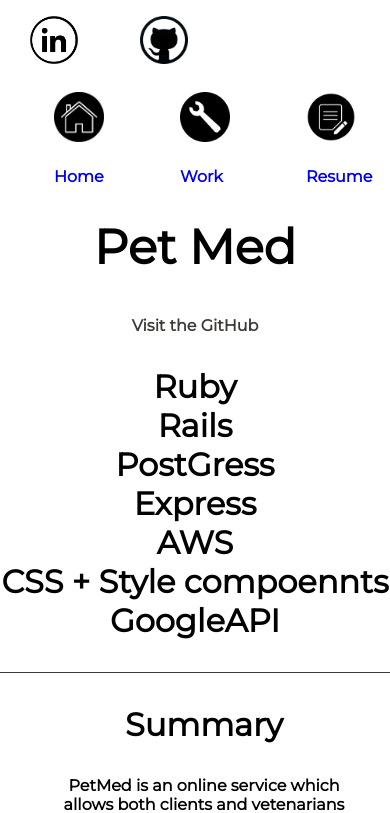
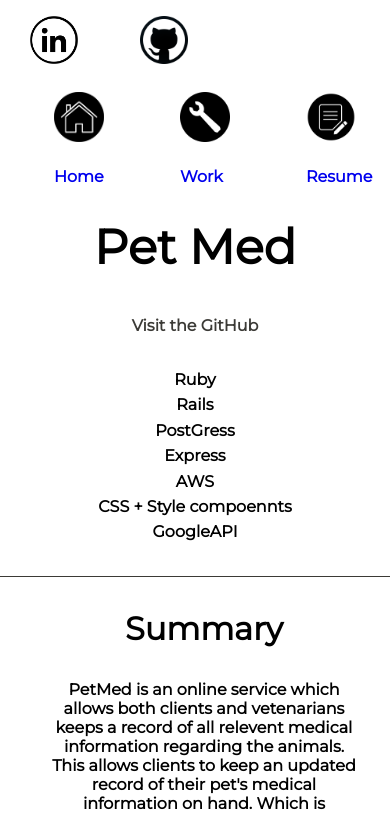
Before and after one commit to dlimla/portoflio, a React (Create React App) app: page /petmed in a window 390 px wide. Shown: the top 813 px of the page. Built offline with nearby package versions, Linux system fonts and the light colour scheme.

Commit message:
css fixes on a2z and TA

```diff
--- a/src/components/CSS/A2Z.css
+++ b/src/components/CSS/A2Z.css
@@ -80,7 +80,10 @@
     .a2z_main_con {
         height: 190rem;
     }
-
+    .a2z_top p{
+        font-size: 1rem;
+        margin: .2rem 0rem .2rem 0rem;
+    }
 
     .img_div img {
         height: 12rem;
--- a/src/components/CSS/TA.css
+++ b/src/components/CSS/TA.css
@@ -39,7 +39,7 @@
 
 @media (max-width: 480px) {
     .ta_main_con {
-        height: 180rem;
+        height: 220rem;
     }
 
 
```
